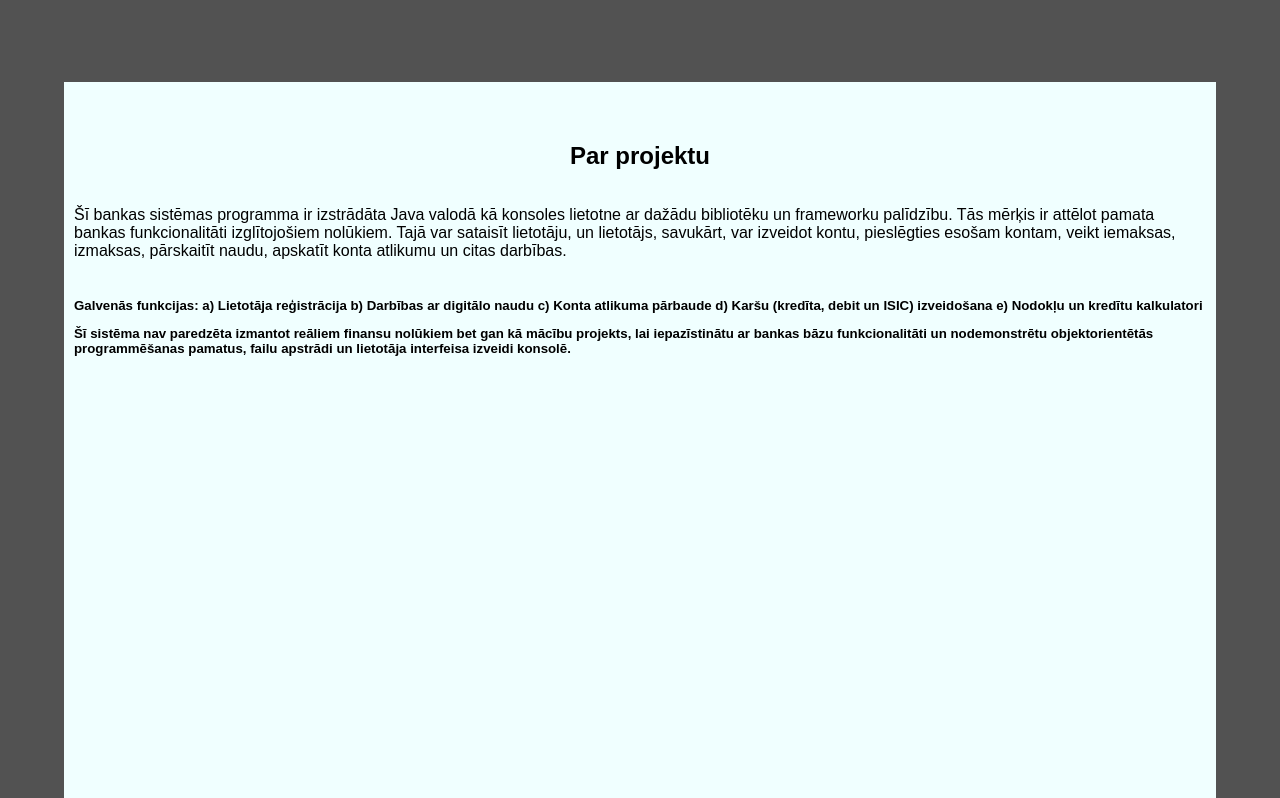
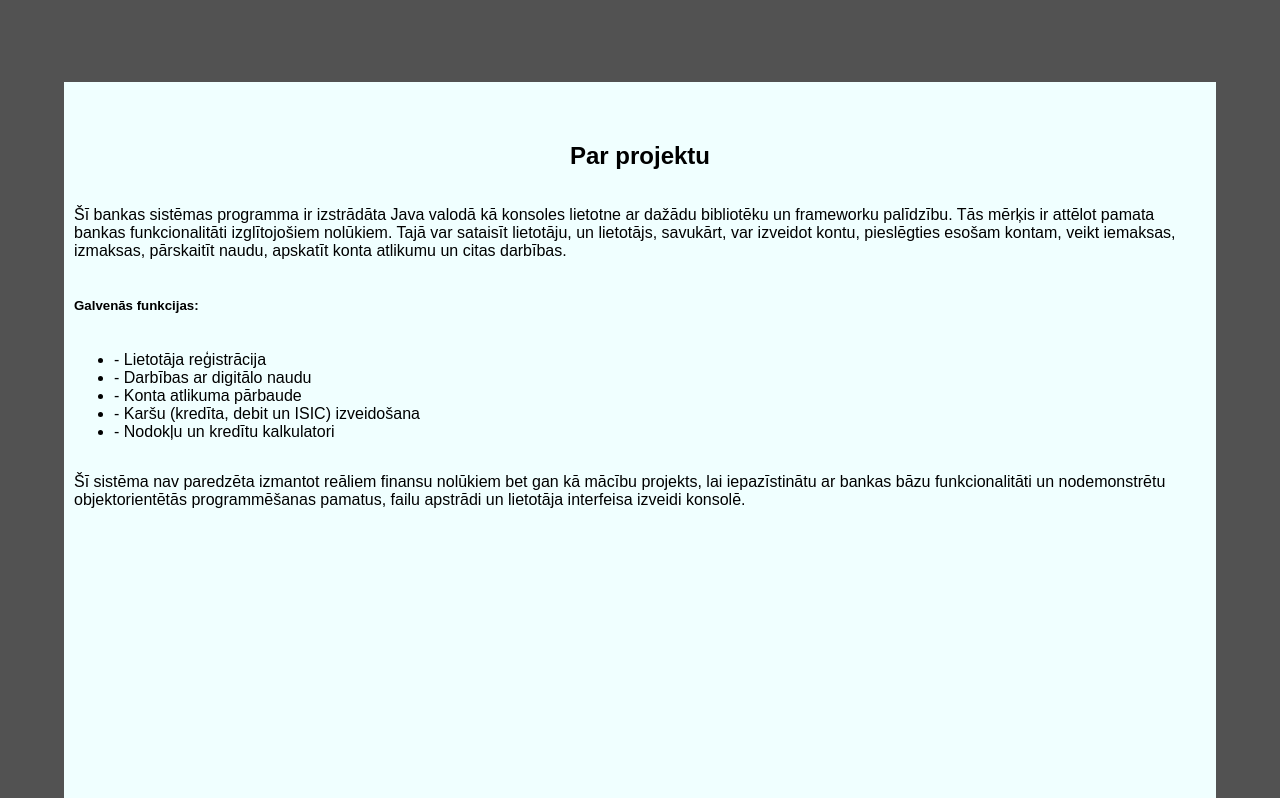
Before and after one commit to 23DP1DSabo/Bankas_m-jaslapa, a plain HTML site: page index.html in a window 1280 px wide. Shown: the part 828-1626 px from the top of the page. Drawn offline with Linux system fonts and the light colour scheme.

Commit message:
fixed functionality list

```diff
--- a/index.html
+++ b/index.html
@@ -40,13 +40,14 @@
     <section class="regular-section" id="info-section">
         <h1>Par projektu</h1>
         <p>Šī bankas sistēmas programma ir izstrādāta Java valodā kā konsoles lietotne ar dažādu bibliotēku un frameworku palīdzību. Tās mērķis ir attēlot pamata bankas funkcionalitāti izglītojošiem nolūkiem. Tajā var sataisīt lietotāju, un lietotājs, savukārt, var izveidot kontu, pieslēgties esošam kontam, veikt iemaksas, izmaksas, pārskaitīt naudu, apskatīt konta atlikumu un citas darbības.</p>
-<h5>Galvenās funkcijas:</5>
-a) Lietotāja reģistrācija
-b) Darbības ar digitālo naudu
-c) Konta atlikuma pārbaude
-d) Karšu (kredīta, debit un ISIC) izveidošana
-e) Nodokļu un kredītu kalkulatori
-
+<h5>Galvenās funkcijas:</h5>
+<ul>
+    <li>- Lietotāja reģistrācija</li>
+    <li>- Darbības ar digitālo naudu</li>
+    <li>- Konta atlikuma pārbaude</li>
+    <li>- Karšu (kredīta, debit un ISIC) izveidošana</li>
+    <li>- Nodokļu un kredītu kalkulatori</li>
+</ul>
 <p> Šī sistēma nav paredzēta izmantot reāliem finansu nolūkiem bet gan kā mācību projekts, lai iepazīstinātu ar bankas bāzu funkcionalitāti un nodemonstrētu objektorientētās programmēšanas pamatus, failu apstrādi un lietotāja interfeisa izveidi konsolē.</p>
     </section>
 
```
